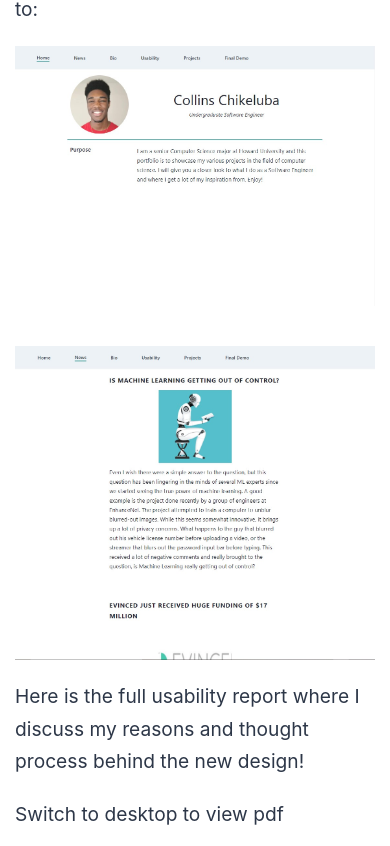
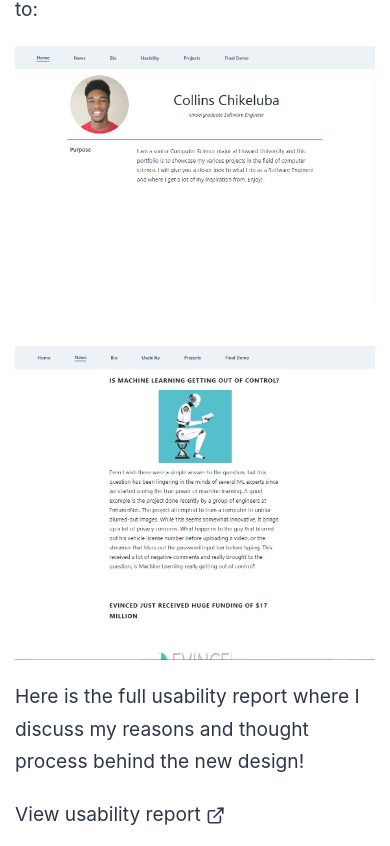
Before and after one commit to Collins1738/My-portfolio-client, a Next.js app: page /usability in a window 390 px wide. Shown: the part 1271-2117 px from the top of the page. Built offline with nearby package versions, Linux system fonts and the light colour scheme.

Commit message:
added link to usability report for mobile

```diff
--- a/pages/usability.js
+++ b/pages/usability.js
@@ -1,5 +1,14 @@
 import React from "react";
-import { Box, Text, Heading, Image, Flex } from "@chakra-ui/react";
+import {
+	Box,
+	Text,
+	Heading,
+	Image,
+	Flex,
+	Link as ChakraLink,
+} from "@chakra-ui/react";
+import Link from "next/link";
+import { ExternalLinkIcon } from "@chakra-ui/icons";
 
 export default function Usability() {
 	const textStyles = {
@@ -59,9 +68,13 @@ export default function Usability() {
 				thought process behind the new design!
 			</Text>
 			<Box my="20px" />
-			<Text display={["block", "none"]} {...textStyles}>
-				Switch to desktop to view pdf
-			</Text>
+			<Link href="/Collins-Chikeluba-Portfolio-Usability-report.pdf">
+				<a>
+					<ChakraLink display={["block", "none"]} {...textStyles}>
+						View usability report <ExternalLinkIcon />
+					</ChakraLink>
+				</a>
+			</Link>
 			<Box
 				display={["none", "block"]}
 				m="auto"
```
